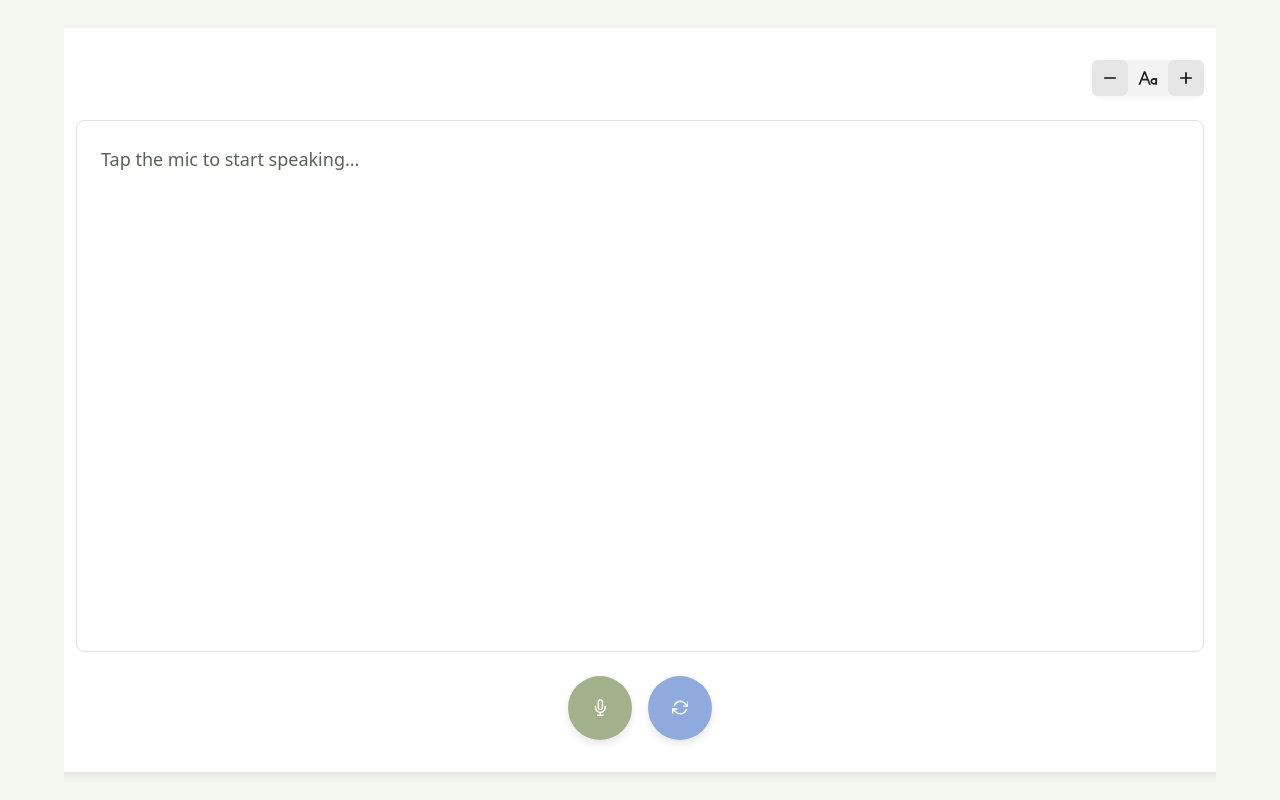
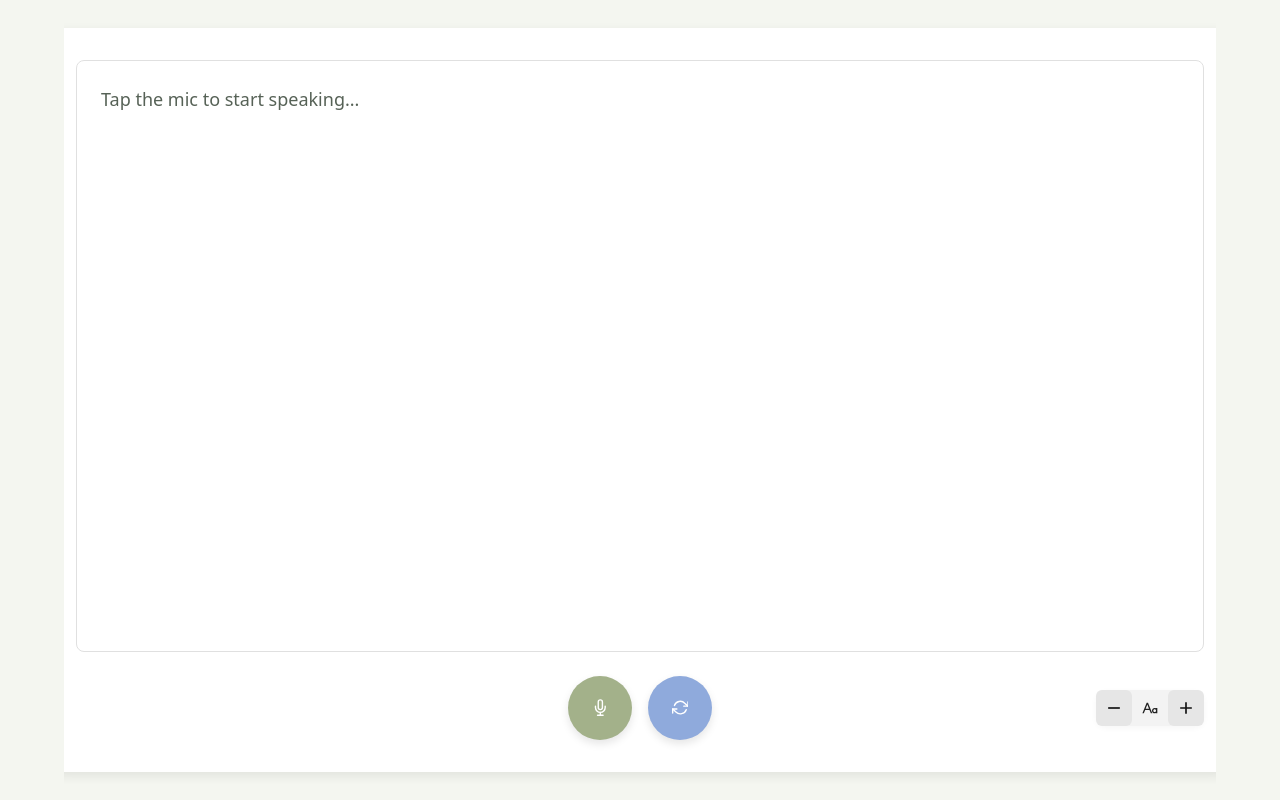
Before and after one commit to owencooke/dictate, a React (Vite) app: page / in a window 1280 px wide. Built offline with nearby package versions, Linux system fonts and the light colour scheme.

Commit message:
move font size controls

```diff
--- a/src/App.css
+++ b/src/App.css
@@ -38,6 +38,31 @@ body,
   gap: 1.5rem;
 }
 
+.controls-container {
+  display: grid;
+  grid-template-columns: 1fr auto 1fr;
+  align-items: center;
+  gap: 1.5rem;
+  width: 100%;
+}
+
+.controls-spacer {
+  /* Empty left column to balance the layout */
+}
+
+.recorder-controls {
+  display: flex;
+  justify-content: center;
+  align-items: center;
+  gap: 1rem;
+  grid-column: 2;
+}
+
+.font-size-controls {
+  justify-self: end;
+  grid-column: 3;
+}
+
 .text-container {
   flex: 1;
   min-height: 0; /* allow shrinking inside flex parent */
@@ -70,13 +95,6 @@ body,
   line-height: 1.7;
   display: flex;
   align-items: baseline;
-}
-
-.recorder-controls {
-  display: flex;
-  justify-content: center;
-  align-items: center;
-  gap: 1rem;
 }
 
 .button-container {
@@ -161,6 +179,53 @@ body,
   flex-shrink: 0;
 }
 
+/* font size controls on the right side */
+.font-size-panel {
+  display: flex;
+  gap: 0.5rem;
+  align-items: center;
+  background: #f3f3f3; /* subtle panel grey */
+  border-radius: 10px;
+  box-shadow: 0 2px 6px rgba(0,0,0,0.04);
+}
+
+.font-size-icon {
+  color: #222;
+  margin: 0 2px;
+}
+
+.font-size-btn {
+  display: inline-flex;
+  align-items: center;
+  justify-content: center;
+  border-radius: 6px;
+  padding: 0.5rem;
+  border: none;
+  background: #e6e6e6; /* slightly darker than panel */
+  color: #111;
+  cursor: pointer;
+  outline: none;
+}
+
+.font-size-btn svg {
+  width: 1.25rem;
+  height: 1.25rem;
+}
+
+.font-size-btn:disabled {
+  opacity: 0.5;
+  cursor: not-allowed;
+}
+
+.font-size-btn:active:not(:disabled) {
+  transform: translateY(1px);
+}
+
+.font-size-btn:focus-visible {
+  box-shadow: 0 0 0 4px rgba(34,34,34,0.08);
+  border-radius: 6px;
+}
+
 /* text size controls inside the text container */
 .text-size-controls {
   align-self: flex-end;
--- a/src/App.tsx
+++ b/src/App.tsx
@@ -1,7 +1,8 @@
-import React from 'react';
+import React, { useState } from 'react';
 import './App.css';
 import { RecorderControls } from './components/RecorderControls';
 import { TranscriptDisplay } from './components/TranscriptDisplay';
+import { FontSizeControls } from './components/FontSizeControls';
 import { useSpeechRecognition } from './hooks/useSpeechRecognition';
 
 const App: React.FC = () => {
@@ -16,6 +17,8 @@ const App: React.FC = () => {
     reset,
   } = useSpeechRecognition();
 
+  const [fontSize, setFontSize] = useState<number>(18);
+
   if (!isSupported) {
     return <div className="container">Speech recognition is not supported in this browser. Please use Safari.</div>;
   }
@@ -23,7 +26,9 @@ const App: React.FC = () => {
   return (
     <div className="container">
       <div className="card">
-        <TranscriptDisplay lines={finalTranscript} interimTranscript={interimTranscript} />
+        <TranscriptDisplay lines={finalTranscript} interimTranscript={interimTranscript} fontSize={fontSize} />
+        <div className="controls-container">
+          <div className="controls-spacer" />
           <RecorderControls
             isListening={isListening}
             hasTranscript={!!transcript}
@@ -31,6 +36,8 @@ const App: React.FC = () => {
             onStop={stop}
             onReset={reset}
           />
+          <FontSizeControls fontSize={fontSize} onFontSizeChange={setFontSize} />
+        </div>
       </div>
     </div>
   );
--- /dev/null
+++ b/src/components/FontSizeControls.tsx
@@ -0,0 +1,43 @@
+import React from 'react';
+import { RiAddLine, RiFontSize, RiSubtractLine } from 'react-icons/ri';
+
+interface FontSizeControlsProps {
+  fontSize: number;
+  onFontSizeChange: (size: number) => void;
+}
+
+export const FontSizeControls: React.FC<FontSizeControlsProps> = ({
+  fontSize,
+  onFontSizeChange,
+}) => {
+  const MIN_FONT = 12;
+  const MAX_FONT = 28;
+  const STEP = 2;
+
+  const increaseFont = () => onFontSizeChange(Math.min(MAX_FONT, fontSize + STEP));
+  const decreaseFont = () => onFontSizeChange(Math.max(MIN_FONT, fontSize - STEP));
+
+  return (
+    <div className="font-size-controls" aria-label="Text size controls" role="group">
+      <div className="font-size-panel">
+        <button
+          className="font-size-btn"
+          onClick={decreaseFont}
+          aria-label="Decrease text size"
+          disabled={fontSize <= MIN_FONT}
+        >
+          <RiSubtractLine />
+        </button>
+        <RiFontSize className="font-size-icon" aria-hidden />
+        <button
+          className="font-size-btn"
+          onClick={increaseFont}
+          aria-label="Increase text size"
+          disabled={fontSize >= MAX_FONT}
+        >
+          <RiAddLine />
+        </button>
+      </div>
+    </div>
+  );
+};
--- a/src/components/TranscriptDisplay.tsx
+++ b/src/components/TranscriptDisplay.tsx
@@ -1,6 +1,5 @@
 import React from "react";
 import { FiArrowDown } from 'react-icons/fi';
-import { RiAddLine, RiFontSize, RiSubtractLine } from 'react-icons/ri';
 
 interface Line {
   text: string;
@@ -10,20 +9,13 @@ interface Line {
 interface TranscriptDisplayProps {
   lines: Line[];
   interimTranscript?: string;
+  fontSize: number;
 }
 
-export const TranscriptDisplay: React.FC<TranscriptDisplayProps> = ({ lines, interimTranscript }) => {
+export const TranscriptDisplay: React.FC<TranscriptDisplayProps> = ({ lines, interimTranscript, fontSize }) => {
   const textContainerRef = React.useRef<HTMLDivElement>(null);
   const bottomRef = React.useRef<HTMLDivElement>(null);
   const [showScrollButton, setShowScrollButton] = React.useState(false);
-  // text size widget state (px) — default larger for tablet/iPad readability
-  const [fontSize, setFontSize] = React.useState<number>(18);
-  const MIN_FONT = 12;
-  const MAX_FONT = 28;
-  const STEP = 2;
-
-  const increaseFont = () => setFontSize(s => Math.min(MAX_FONT, s + STEP));
-  const decreaseFont = () => setFontSize(s => Math.max(MIN_FONT, s - STEP));
 
   // auto-scroll when new lines or interim arrive
   React.useEffect(() => {
@@ -50,19 +42,7 @@ export const TranscriptDisplay: React.FC<TranscriptDisplayProps> = ({ lines, int
   }, []);
 
   return (
-    <>
-      <div className="text-size-controls" aria-hidden={false} role="group" aria-label="Text size controls">
-        <div className="sz-panel" aria-hidden>
-          <button className="sz-btn" onClick={decreaseFont} aria-label="Decrease text size">
-            <RiSubtractLine />
-          </button>
-          <RiFontSize className="sz-icon" aria-hidden />
-          <button className="sz-btn" onClick={increaseFont} aria-label="Increase text size">
-            <RiAddLine />
-          </button>
-        </div>
-      </div>
-      <div className="text-container" ref={textContainerRef}>
+    <div className="text-container" ref={textContainerRef}>
         <div style={{ fontSize: `${fontSize}px` }}>
           {lines && lines.length > 0 ? (
             lines.map((line, i) => (
@@ -93,6 +73,5 @@ export const TranscriptDisplay: React.FC<TranscriptDisplayProps> = ({ lines, int
         {/* sentinel to scroll into view */}
         <div ref={bottomRef} />
       </div>
-    </>
   );
 };
```
Lines whose indentation alone changed are shown as unchanged.
